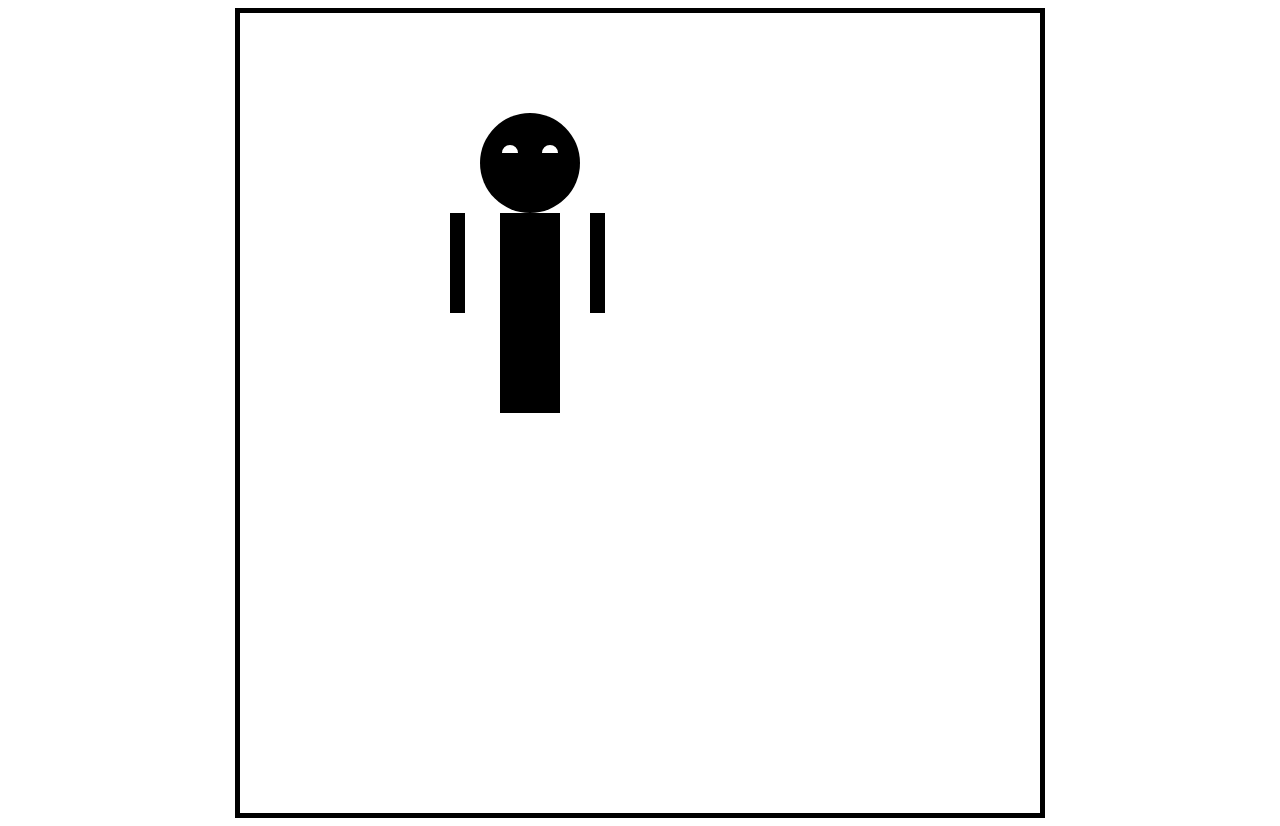
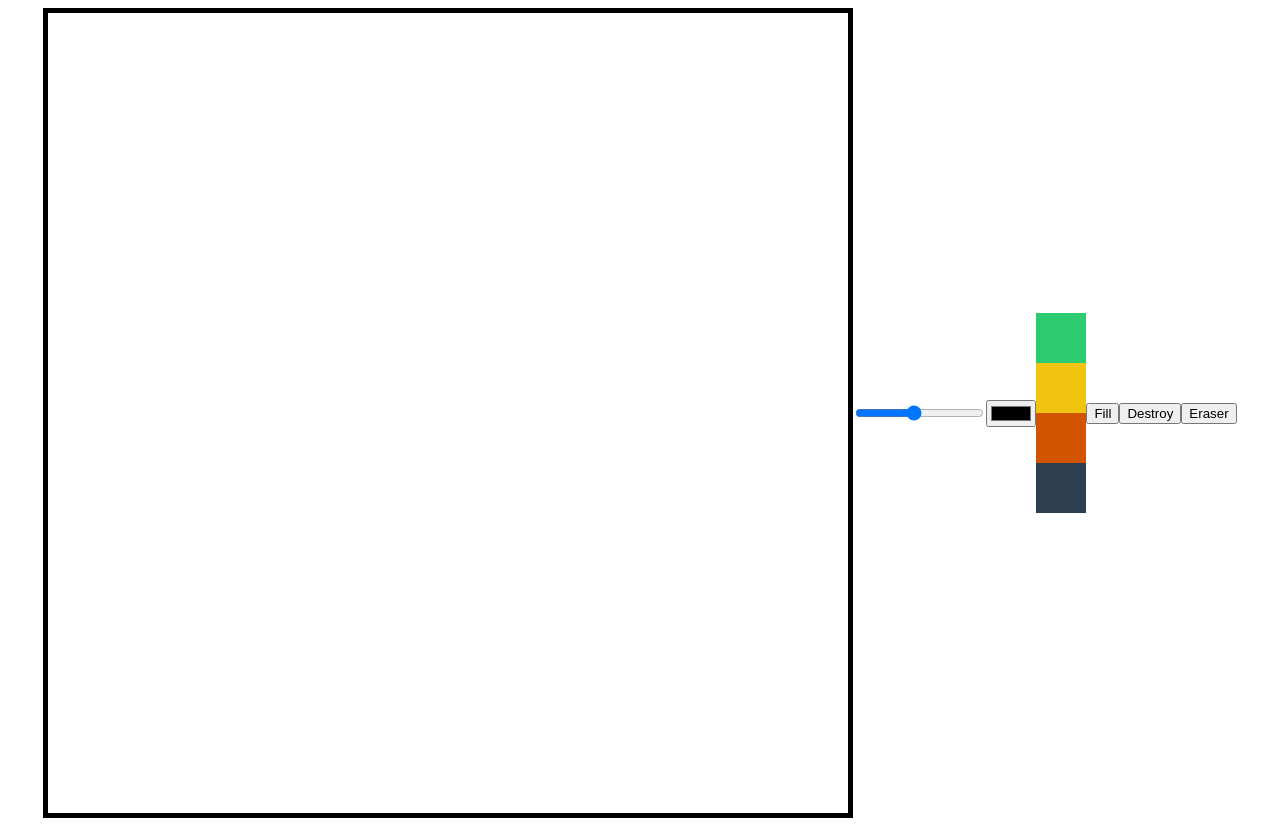
Before and after one commit to ChangSol/javascript-for-beginners-2, a plain HTML site: page index.html in a window 1280 px wide. Drawn offline with Linux system fonts and the light colour scheme.

Commit message:
feat : #2 PAINTING BOARD

```diff
--- a/app.js
+++ b/app.js
@@ -1,28 +1,82 @@
+const eraserBtn = document.querySelector('#eraser-btn');
+const destroyBtn = document.querySelector('#destroy-btn');
+const modeBtn = document.querySelector('#mode-btn');
+const lineWidth = document.querySelector('#line-width');
+const color = document.querySelector('#color');
+const colorOptions = document.querySelectorAll('.color-option');
 const canvas = document.querySelector('canvas');
 const ctx = canvas.getContext('2d');
 
 canvas.width = 800;
 canvas.height = 800;
 
-// ctx.fillRect(200, 200, 50, 200);
-// ctx.fillRect(400, 200, 50, 200);
-// ctx.fillRect(300, 300, 50, 100);
-// ctx.fillRect(200, 200, 200, 20);
-// ctx.moveTo(200, 200);
-// ctx.lineTo(325, 100);
-// ctx.lineTo(450, 200);
-// ctx.fill();
+ctx.lineWidth = lineWidth.value;
 
-ctx.fillRect(210, 200, 15, 100);
-ctx.fillRect(350, 200, 15, 100);
-ctx.fillRect(260, 200, 60, 200);
+const colors = ['#1abc9c', '#2ecc71', '#f1c40f', '#d35400', '#2c3e50'];
 
-ctx.arc(290, 150, 50, 0, 2 * Math.PI);
-ctx.fill();
+let isPainting = false;
+let isFilling = false;
 
-ctx.beginPath();
-ctx.fillStyle = 'white';
-ctx.arc(310, 140, 8, 1 * Math.PI, 2 * Math.PI);
-ctx.arc(270, 140, 8, 1 * Math.PI, 2 * Math.PI);
-ctx.fill();
-ctx.closePath();
+function onMove(event) {
+  if (isPainting) {
+    ctx.lineTo(event.offsetX, event.offsetY);
+    ctx.stroke();
+    return;
+  }
+  ctx.beginPath();
+  ctx.moveTo(event.offsetX, event.offsetY);
+}
+function onDown(event) {
+  isPainting = true;
+}
+function cancelPainting(event) {
+  isPainting = false;
+}
+function onLineWidthChange(event) {
+  ctx.lineWidth = event.target.value;
+}
+function onColorChange(event) {
+  ctx.strokeStyle = event.target.value;
+  ctx.fillStyle = event.target.value;
+}
+function onColorOptionClick(event) {
+  const colorValue = event.target.dataset.color;
+  ctx.strokeStyle = colorValue;
+  ctx.fillStyle = colorValue;
+  color.value = colorValue;
+}
+function onModeClick(event) {
+  isFilling = !isFilling;
+  modeBtn.innerText = isFilling ? 'Draw' : 'Fill';
+}
+function onCanvasClick(event) {
+  if (isFilling) {
+    ctx.fillRect(0, 0, canvas.width, canvas.height);
+  }
+}
+function onDestroyClick(event) {
+  ctx.fillStyle = 'white';
+  ctx.fillRect(0, 0, canvas.width, canvas.height);
+}
+function onEraserClick(event) {
+  ctx.strokeStyle = 'white';
+  isFilling = false;
+  modeBtn.innerText = isFilling ? 'Draw' : 'Fill';
+}
+
+canvas.addEventListener('mousemove', onMove);
+canvas.addEventListener('mousedown', onDown);
+canvas.addEventListener('mouseup', cancelPainting);
+canvas.addEventListener('mouseleave', cancelPainting);
+canvas.addEventListener('click', onCanvasClick);
+
+lineWidth.addEventListener('change', onLineWidthChange);
+color.addEventListener('change', onColorChange);
+
+colorOptions.forEach((option) => {
+  option.addEventListener('click', onColorOptionClick);
+});
+
+modeBtn.addEventListener('click', onModeClick);
+destroyBtn.addEventListener('click', onDestroyClick);
+eraserBtn.addEventListener('click', onEraserClick);
--- a/index.html
+++ b/index.html
@@ -8,6 +8,18 @@
   </head>
   <body>
     <canvas></canvas>
+    <input id="line-width" type="range" min="1" max="10" value="5" step="0.5" />
+    <input id="color" type="color" />
+    <div>
+      <div class="color-option" style="background-color: #2ecc71" data-color="#2ecc71"></div>
+      <div class="color-option" style="background-color: #f1c40f" data-color="#f1c40f"></div>
+      <div class="color-option" style="background-color: #d35400" data-color="#d35400"></div>
+      <div class="color-option" style="background-color: #2c3e50" data-color="#2c3e50"></div>
+    </div>
+    <button id="mode-btn">Fill</button>
+    <button id="destroy-btn">Destroy</button>
+    <button id="eraser-btn">Eraser</button>
+    <div></div>
     <script src="app.js"></script>
   </body>
 </html>
--- a/style.css
+++ b/style.css
@@ -9,3 +9,9 @@ body {
   justify-content: center;
   align-items: center;
 }
+
+.color-option {
+  width: 50px;
+  height: 50px;
+  cursor: pointer;
+}
```
